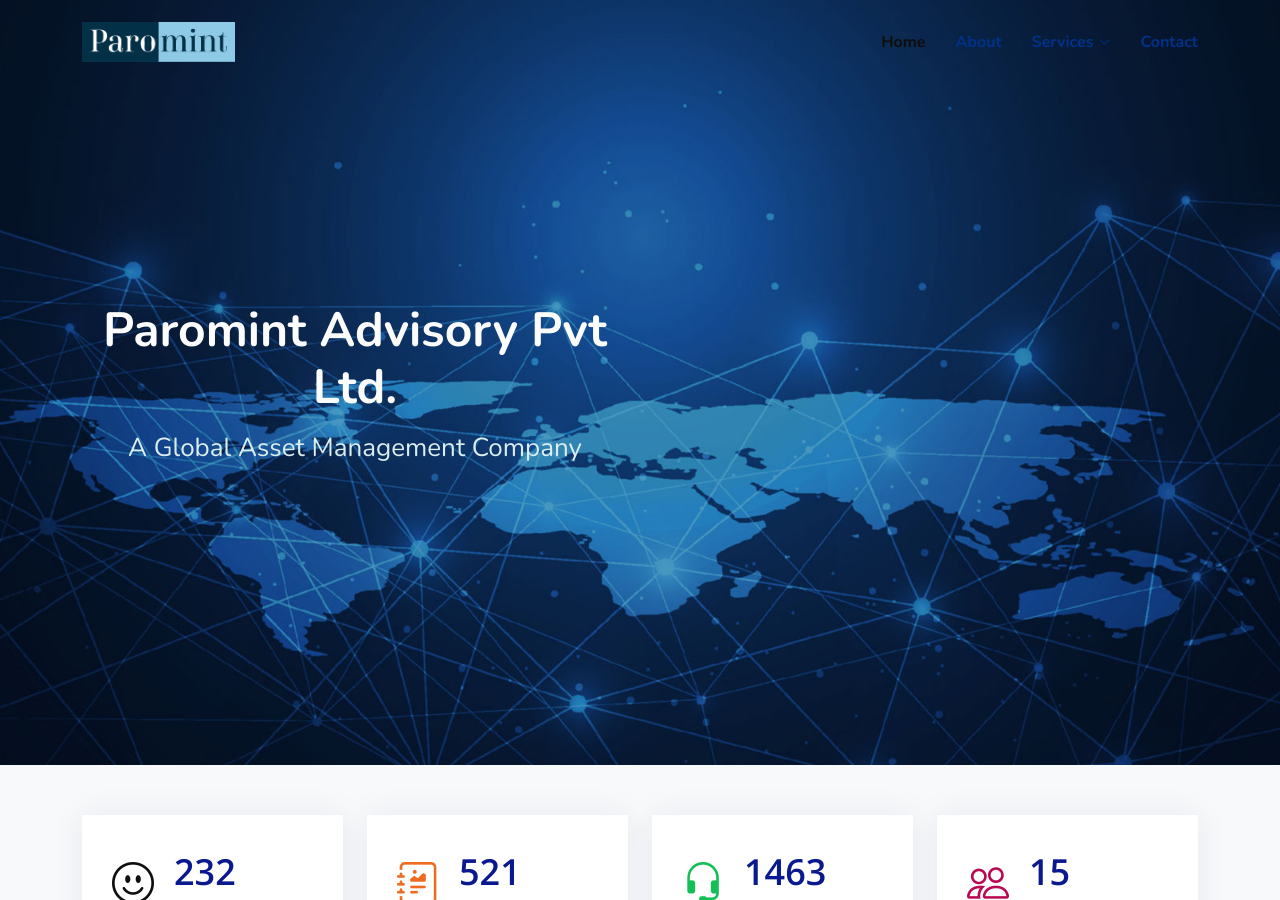
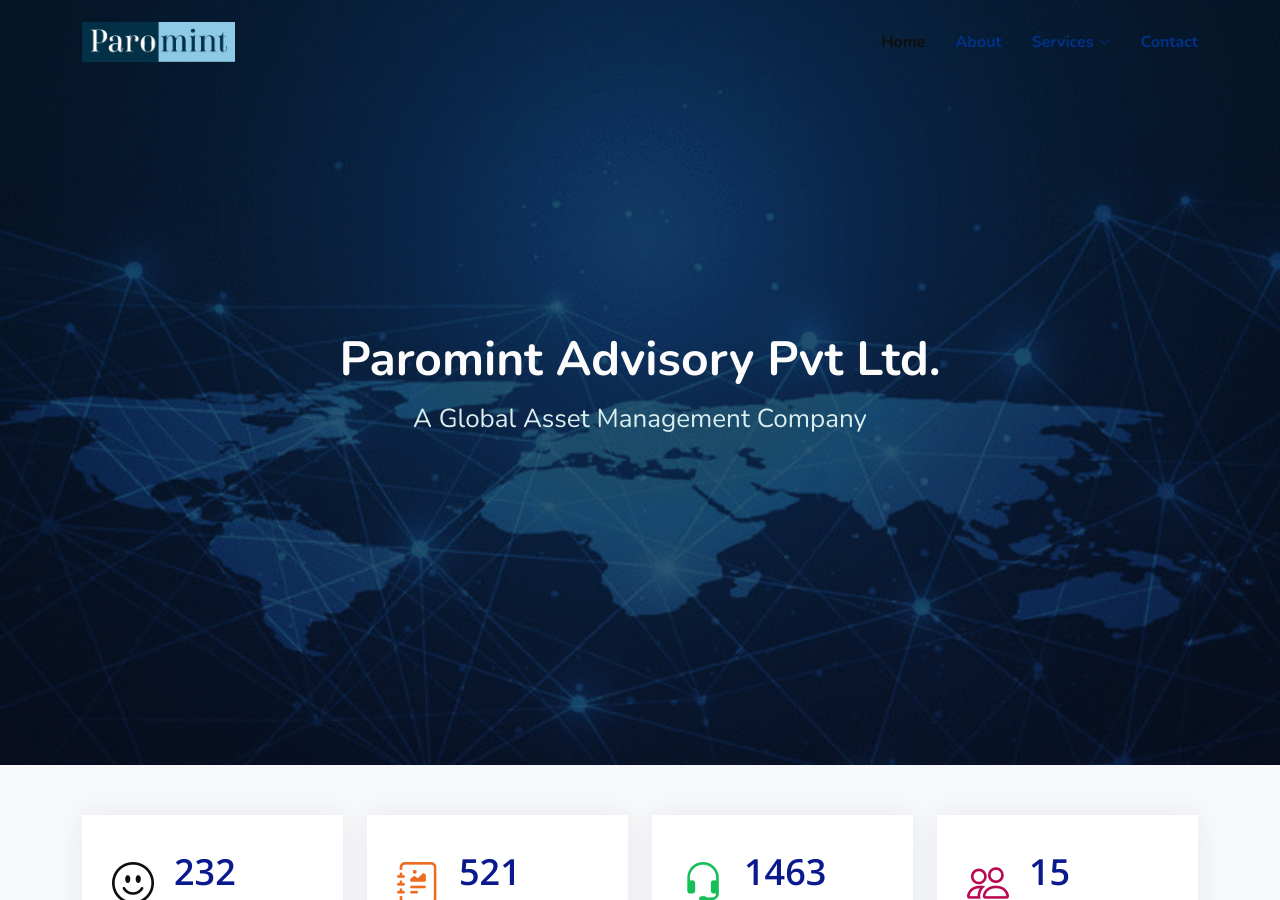
Before and after one commit to paromint-staging/paromint-staging.github.io, a Jekyll site: the page built from index.html, in a window 1280 px wide and 900 px high. Built offline with Jekyll 4.4.1, drawn with Linux system fonts in a browser that asks for light colours; the list of posts is cut into pages by our own code.

Commit message:
home page changes

```diff
--- a/_includes/home.html
+++ b/_includes/home.html
@@ -1,18 +1,15 @@
 <!-- ======= Hero Section ======= -->
 <section id="hero" class="hero d-flex align-items-center">
-
   <div class="container">
     <div class="row text-center" >
-      <div class="col-lg-6 d-flex flex-column justify-content-center">
+      <div class="col-lg-12 d-flex flex-column justify-content-center">
         <h1>Paromint Advisory Pvt Ltd. </h1>
         <h2>
           A Global Asset Management Company
         </h2>
-
       </div>
     </div>
   </div>
-
 </section>
 <!-- ======= Counts Section ======= -->
 <section id="counts" class="counts">
@@ -65,7 +62,8 @@
 
     </div>
   </div>
-</section><!-- End Counts Section -->
+</section>
+<!-- End Counts Section -->
 <!-- ======= Recent Blog Posts Section ======= -->
 <section id="recent-blog-posts" class="recent-blog-posts" style="padding: 20px 0 !important;">
   <div class="container" data-aos="fade-up">
--- a/assets/css/style.css
+++ b/assets/css/style.css
@@ -446,7 +446,7 @@ section {
 .hero {
   width: 100%;
   height: 85vh;
-  background: url(../img/industry/home-page-banner.jpg) top center no-repeat;
+  background: url(../img/industry/home-page-banner.gif) top center no-repeat;
   background-size: cover;
 }
 
```
Also changed, not shown: assets/img/industry/home-page-banner.gif (added), 4 other files.
